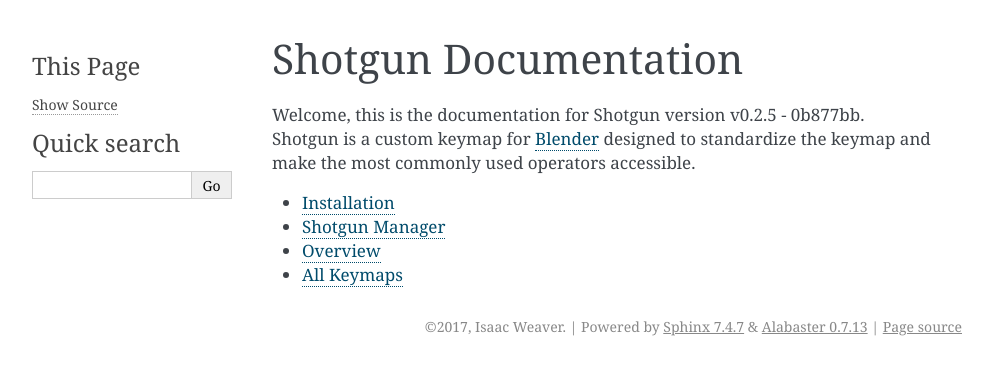
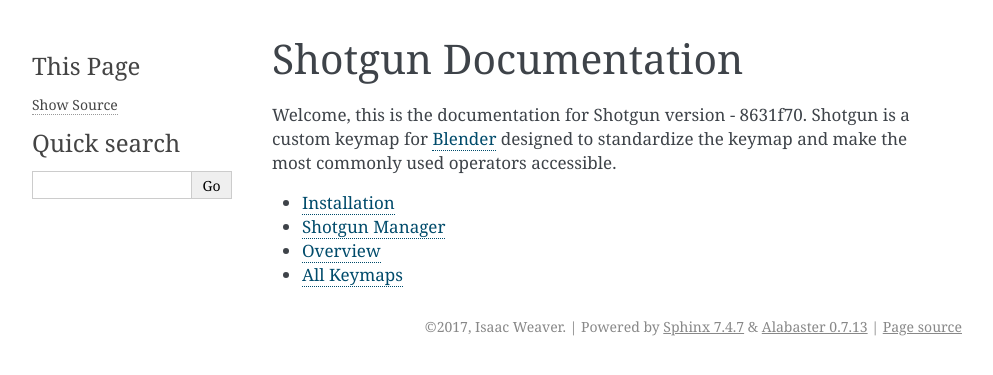
Before and after one commit to wisaac407/shotgun, a Sphinx documentation site: the page built from doc/index.rst, in a window 1280 px wide. Shown: the top 375 px of the page, without its empty margins (148-1141 px from the left). Built offline with Sphinx 7.4.7, drawn with Linux system fonts in a browser that asks for light colours; pages that are not in the unit, such as notebooks, are missing from menus.

Commit message:
Travis build: 62

```diff
--- a/doc/conf.py
+++ b/doc/conf.py
@@ -17,8 +17,8 @@
 copyright = '2017, Isaac Weaver'
 author = 'Isaac Weaver'
 
-version = 'v0.2.5 - 0b877bb'
-release = 'v0.2.5 - 0b877bb'
+version = ' - 8631f70'
+release = ' - 8631f70'
 
 intersphinx_mapping = {
     'blender': ('http://docs.blender.org/api/blender_python_api_master/', '../blender_objects.inv')
--- a/doc/index.rst
+++ b/doc/index.rst
@@ -3,7 +3,7 @@
 Shotgun Documentation
 =====================
 
-Welcome, this is the documentation for Shotgun version v0.2.5 - 0b877bb.
+Welcome, this is the documentation for Shotgun version  - 8631f70.
 Shotgun is a custom keymap for `Blender <http://www.blender.org>`_ designed to standardize the keymap and make the most
 commonly used operators accessible.
 
```
